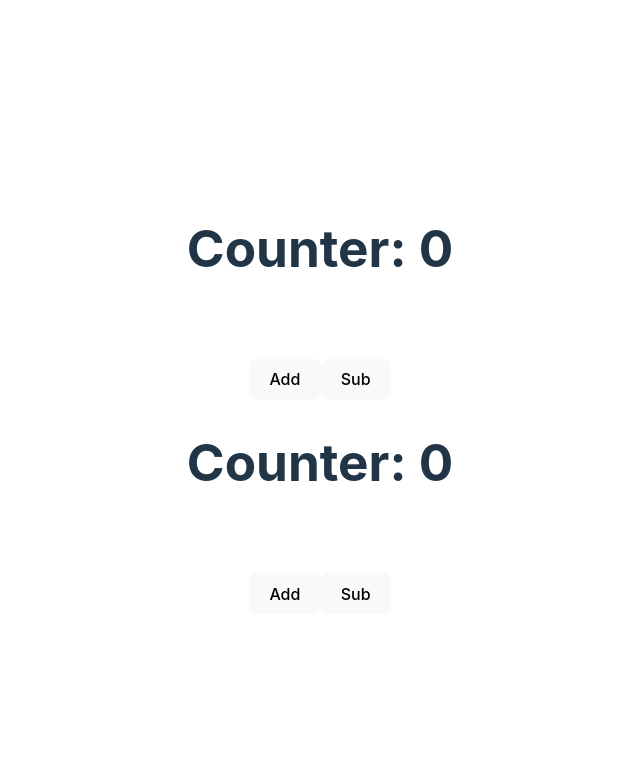
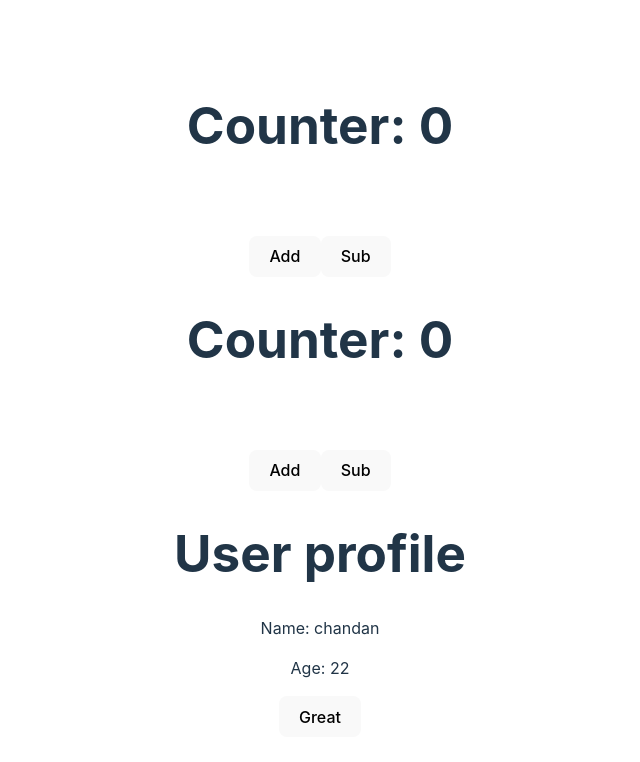
Before and after one commit to CHANDAN-su/reactApplication, a React (Vite) app: page / in a window 1280 px wide. Shown: the top 762 px of the page, without its empty margins (320-960 px from the left). Built offline with nearby package versions, Linux system fonts and the light colour scheme.

Commit message:
Presentational (Stateless) Components They receive data via props (properties) and render UI accordingly without maintaining any internal state.

```diff
--- /dev/null
+++ b/Component/Presentational.jsx
@@ -0,0 +1,14 @@
+import React from 'react'
+
+function Presentational({name, age, onGreat}) {
+  return (
+    <>
+        <h1>User profile</h1>
+        <p>Name: {name}</p>
+        <p>Age: {age}</p>
+        <button onClick={onGreat}>Great</button>
+    </>
+  )
+}
+
+export default Presentational;
--- /dev/null
+++ b/Component/User.jsx
@@ -0,0 +1,19 @@
+import React, {useState} from 'react'
+import Presentational from "../Component/Presentational";
+
+function User() {
+
+    const [user, setUser] = useState({name: "chandan", age: 22});
+
+    function Great(){
+        alert(`Hello ${user.name}`);
+    }
+
+  return (
+    <>
+        <Presentational name={user.name} age={user.age} onGreat={Great}/>
+    </>
+  )
+}
+
+export default User
--- a/src/App.jsx
+++ b/src/App.jsx
@@ -4,6 +4,7 @@ import viteLogo from '/vite.svg'
 import './App.css'
 import FunctionComponent  from "../Component/FunctionComponent";
 import ClassComponent from "../Component/ClassComponent";
+import User from "../Component/User";
 
 function App() {
 
@@ -11,6 +12,7 @@ function App() {
     <>
       <FunctionComponent />
       <ClassComponent />
+      <User />
     </>
   )
 }
```
